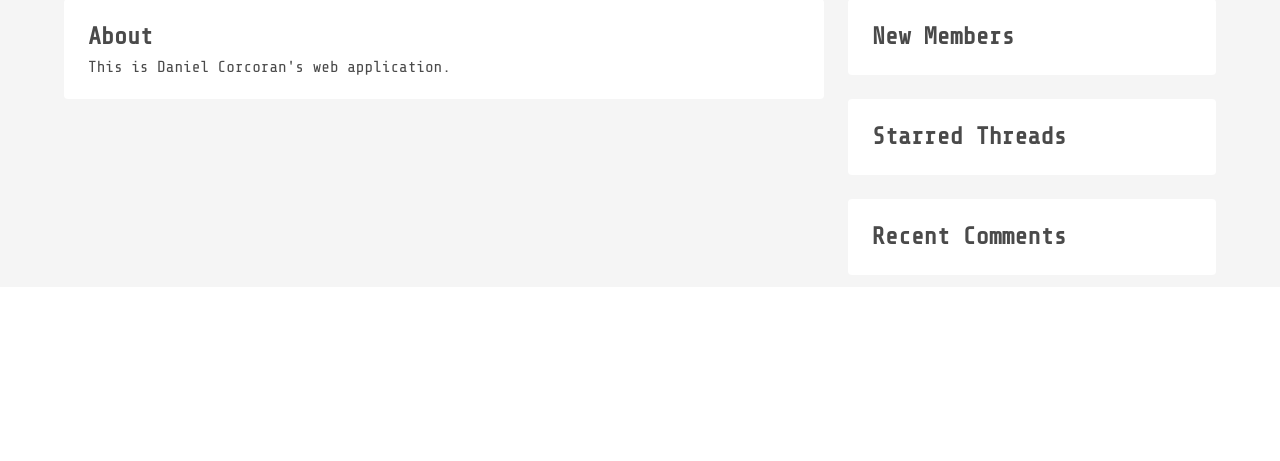
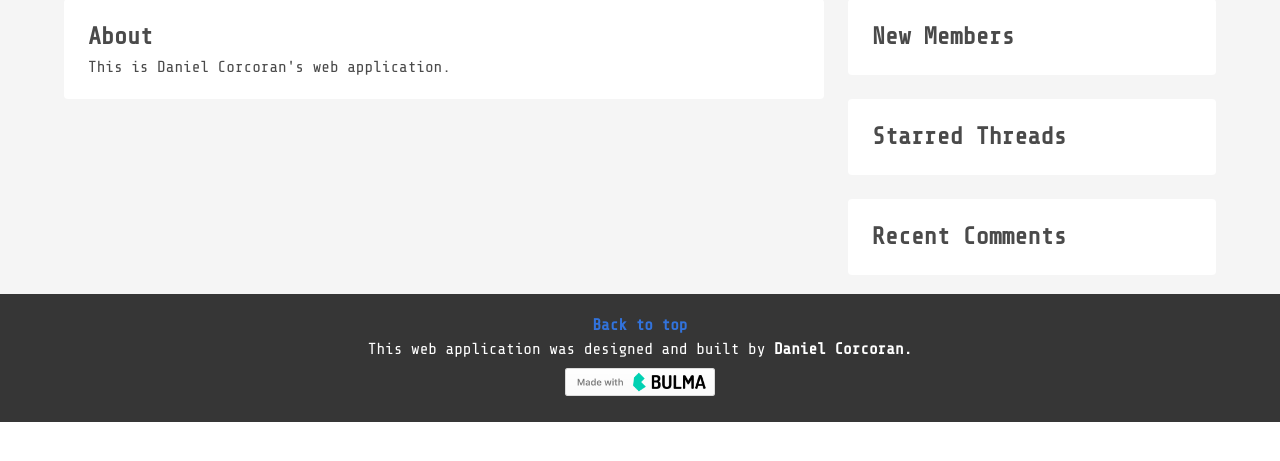
Before and after one commit to danielc92/flask_robot_forum, a Flask app: page /about/ in a window 1280 px wide. Shown: the part 268-729 px from the top of the page. Run offline with Flask 2, Linux system fonts and the light colour scheme; data that the repository does not hold is empty; some libraries are stand-ins or nearby versions.

Commit message:
Added footer and badges folder

```diff
--- a/templates/base.html
+++ b/templates/base.html
@@ -30,6 +30,10 @@
 
         .daniels-small-font {
             font-size: .9rem;
+        }
+
+        .back-to-top:hover {
+            color:white;
         }
     </style>
 </head>
@@ -136,6 +140,13 @@
         });
     </script>
 
+    <footer class= "has-background-dark has-text-white has-text-centered" style = "padding: 1.2rem 0rem; margin-top: 1.2rem;" >
+        <section>
+                <a href="#" class = "back-to-top has-text-weight-bold is-small">Back to top</a>
+                <p>This web application was designed and built by <span class="has-text-weight-bold">Daniel Corcoran.</span></p>
+                <img src="{{ url_for('static', filename='badges/made-with-bulma.png') }}" style="width:150px; margin-top: .4rem;">
+        </section>
+    </footer>
 
 </body>
 </html>
```
Also changed, not shown: static/badges/made-with-bulma--black.png (added), static/badges/made-with-bulma--dark.png (added), static/badges/made-with-bulma--semiblack.png (added), static/badges/made-with-bulma--semiwhite.png (added), static/badges/made-with-bulma--white.png (added), static/badges/made-with-bulma.png (added).
